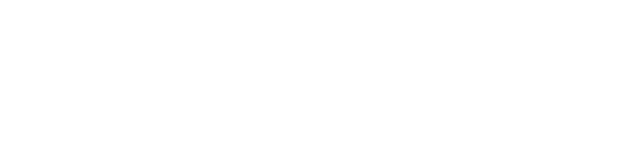
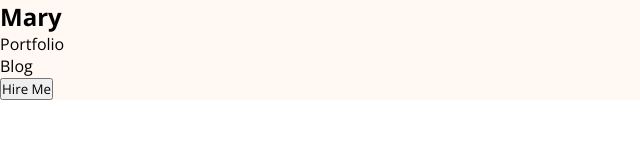
Before and after one commit to mdsabbirahmedbd/Web-Developer-Portfolio, a plain HTML site: page index.html in a window 1280 px wide. Shown: the whole page, without its empty margins (0-640 px from the left). Drawn offline with nearby package versions, Linux system fonts and the light colour scheme.

Commit message:
my first commit

```diff
--- a/index.html
+++ b/index.html
@@ -4,10 +4,23 @@
     <meta charset="UTF-8">
     <meta name="viewport" content="width=device-width, initial-scale=1.0">
     <title>Web Developer Portfolio</title>
+    <link rel="preconnect" href="https://fonts.googleapis.com">
+<link rel="preconnect" href="https://fonts.gstatic.com" crossorigin>
+<link href="https://fonts.googleapis.com/css2?family=Open+Sans:wght@400;700&display=swap" rel="stylesheet">
+    <link rel="stylesheet" href="style.css">
 </head>
 <body>
 
-
+    <header>
+        <nav>
+            <h1 class="logo">Ma<span class="logo-title">r</span>y</h1>
+            <ul>
+                <li>Portfolio</li>
+                <li>Blog</li>
+                <li><button>Hire Me</button></li>
+            </ul>
+        </nav>
+    </header>
 
 
 </body>
--- a/style.css
+++ b/style.css
@@ -2,8 +2,12 @@
     margin: 0;
     padding: 0;
     box-sizing: border-box;
+    font-family: 'Open Sans', sans-serif;
 }
 html,body{
     width: 100%;
     height: 100%;
 }
+header{
+ background-color: #FFF8F3;
+}
```
Also changed, not shown: Images/developer.png (added), Images/hardy.png (added), Images/header_bg.png (added), Images/icon/facebook.png (added), Images/icon/insta.png (added), Images/icon/js.png (added), Images/icon/mongo.png (added), Images/icon/nodejs.png (added), Images/icon/react.png (added), Images/icon/twitter.png (added).
